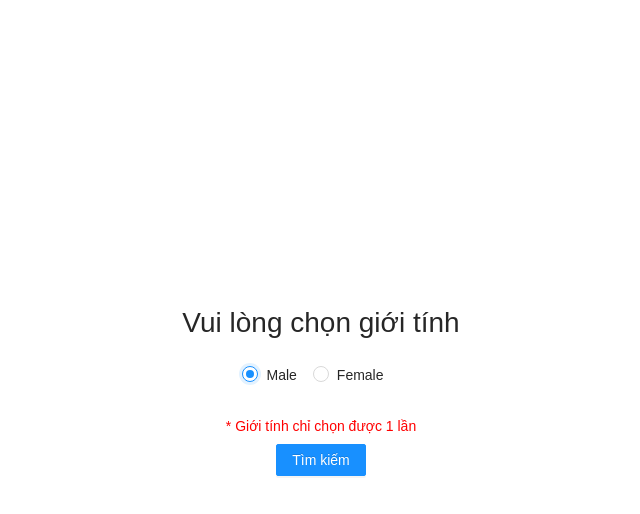
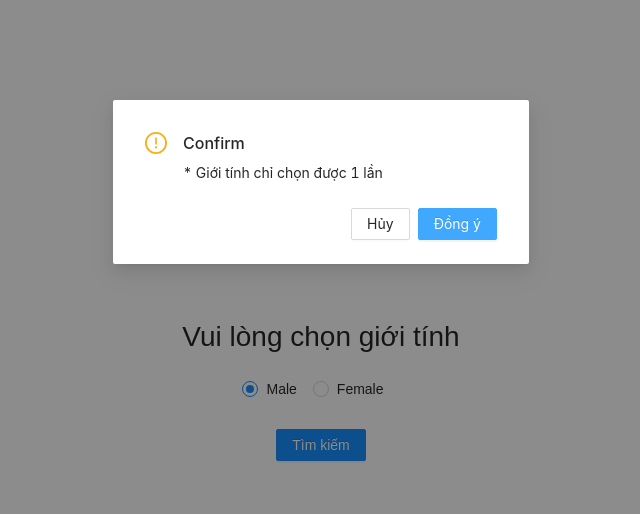
Before and after one commit to ducduc362/chat-app, a Next.js app: page /form in a window 1280 px wide. Both pictures are taken after a click on the label "Male". Shown: the top 514 px of the page, without its empty margins (319-959 px from the left). Built offline with nearby package versions, Linux system fonts and the light colour scheme; no server answers.

Commit message:
add modal

```diff
--- a/package.json
+++ b/package.json
@@ -9,6 +9,7 @@
     "lint": "next lint"
   },
   "dependencies": {
+    "@ant-design/icons": "^4.6.2",
     "antd": "^4.16.6",
     "date-fns": "^2.22.1",
     "express": "^4.17.1",
--- a/pages/form.tsx
+++ b/pages/form.tsx
@@ -1,6 +1,7 @@
-import { Form, Button, Select, message, Radio } from 'antd';
+import { Form, Button, Select, message, Radio, Modal } from 'antd';
+import { ExclamationCircleOutlined } from '@ant-design/icons';
 import { useRouter } from 'next/dist/client/router';
-import { useState, useEffect, useContext } from 'react';
+import React, { useState, useEffect, useContext } from 'react';
 import { SKContext } from '../store/SocketContext';
 
 const { Option } = Select;
@@ -19,6 +20,17 @@ const Demo = () => {
         message.destroy()
         await message.success('Tìm phòng thành công', 1);
     };
+
+    function confirm() {
+        Modal.confirm({
+            title: 'Confirm',
+            icon: <ExclamationCircleOutlined />,
+            content: '* Giới tính chỉ chọn được 1 lần',
+            okText: 'Đồng ý',
+            cancelText: 'Hủy',
+        }
+        );
+    }
 
     const onFinish = (values: { gender: string; }) => {
         const userID = window.localStorage.getItem('userID');
@@ -109,11 +121,10 @@ const Demo = () => {
                                     ]}
                                 >
                                     <Radio.Group>
-                                        <Radio value="male">Male</Radio>
-                                        <Radio value="female" checked>Female </Radio>
+                                        <Radio value="male" onClick={confirm}>Male</Radio>
+                                        <Radio value="female" onClick={confirm} checked>Female </Radio>
                                     </Radio.Group>
                                 </Form.Item>
-                                <h4 style={{ color: "red" }}>* Giới tính chỉ chọn được 1 lần</h4>
                                 <Form.Item >
                                     <Button type="primary" htmlType="submit">
                                         Tìm kiếm
```
